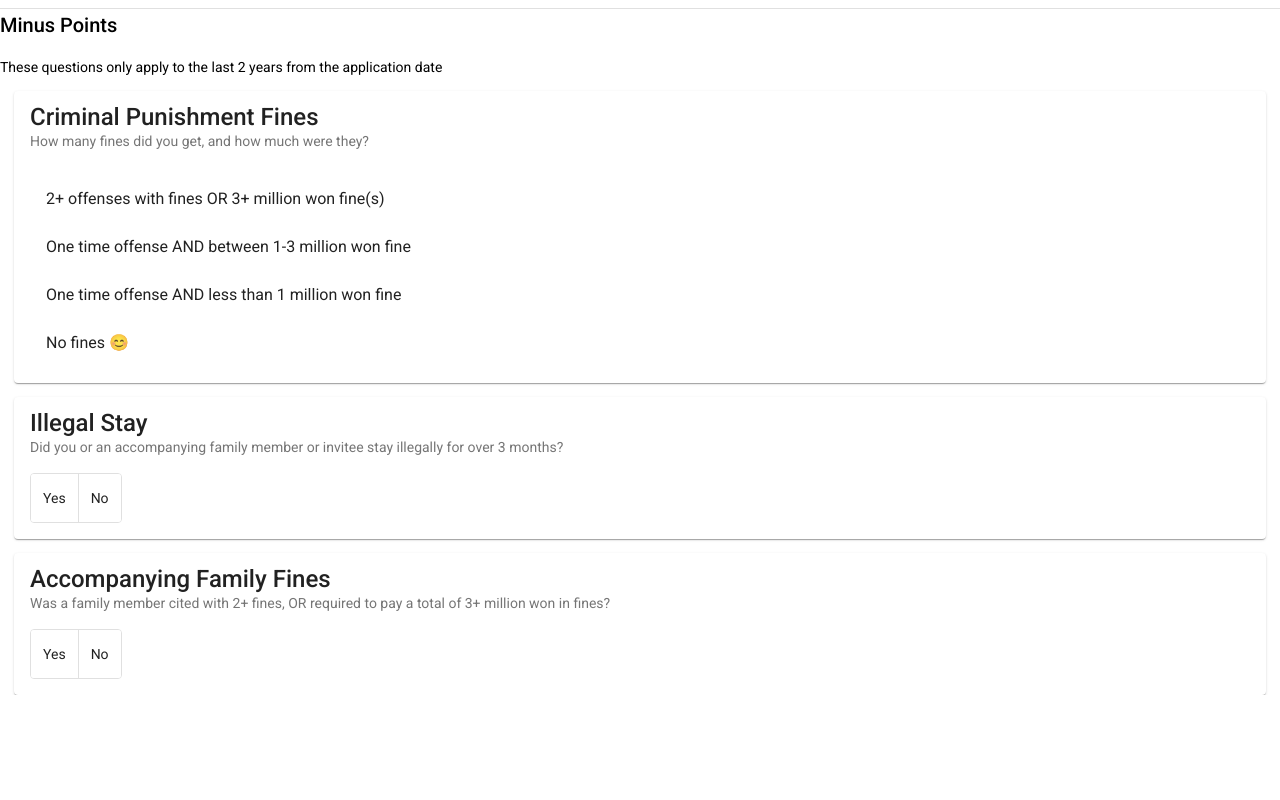
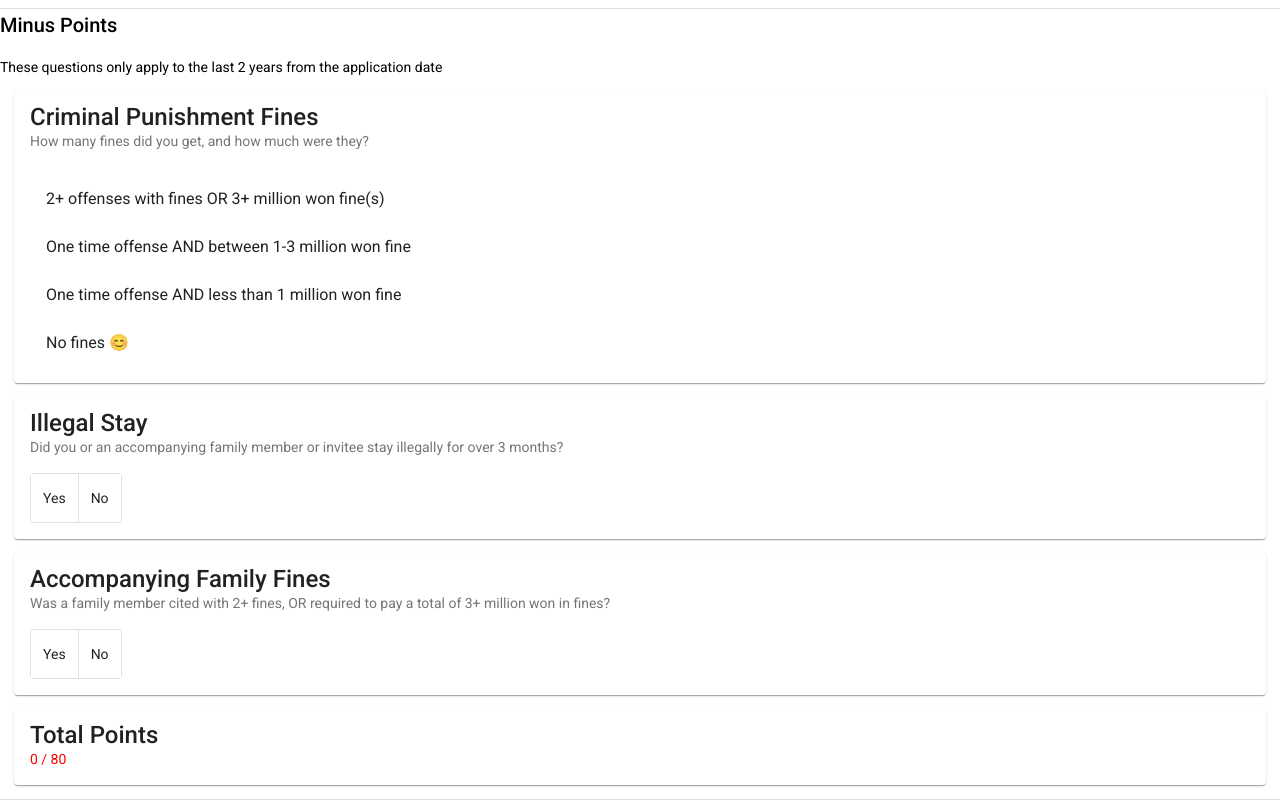
Before and after one commit to nbon12/visa-calculator, an Angular app in the folder visa-calculator/: page / in a window 1280 px wide. Shown: the part 3178-3978 px from the top of the page. Before the commit the page ends 3873 px from the top, so only its background shows below. Built offline with nearby package versions, Linux system fonts and the light colour scheme.

Commit message:
add: total points at bottom

```diff
--- a/visa-calculator/src/app/app.component.html
+++ b/visa-calculator/src/app/app.component.html
@@ -202,4 +202,10 @@
     </mat-button-toggle-group>
   </mat-card>
 
+<mat-card>
+  <mat-card-title>Total Points</mat-card-title>
+  <mat-card-subtitle><span class="{{getPointsClass()}}">{{ getPoints() }} / 80</span></mat-card-subtitle>
+</mat-card>
+<mat-divider></mat-divider>
+
 </body>
```
